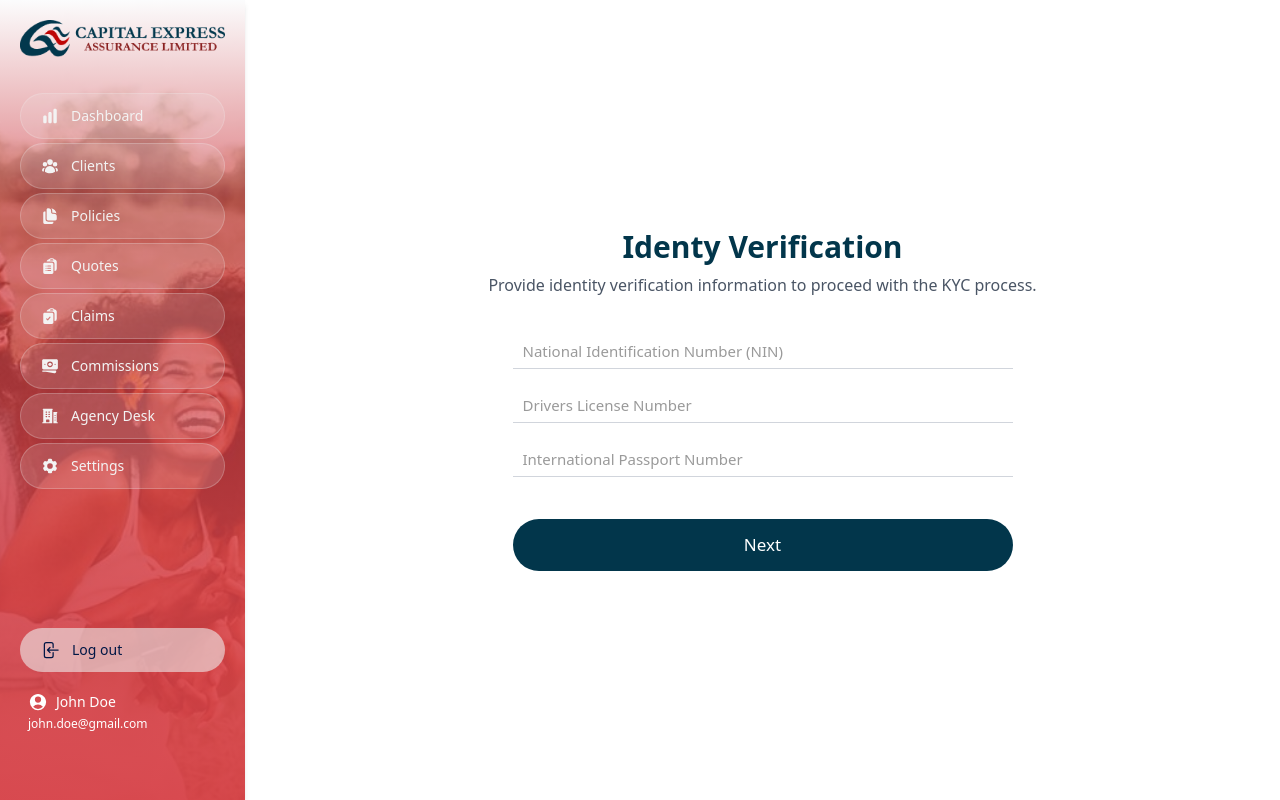
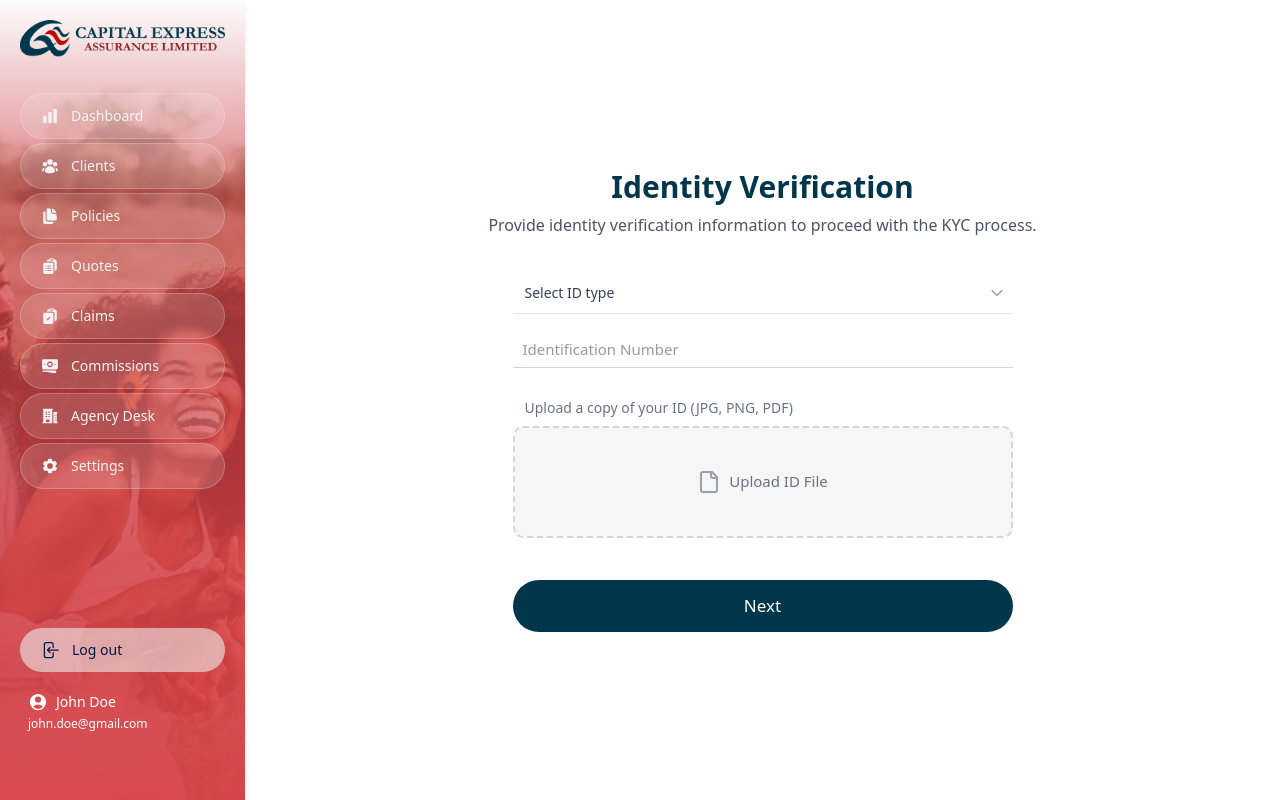
Before and after one commit to Obaitan/capex-agent-portal, a Next.js app: page /kyc/identity-verification in a window 1280 px wide. Built offline with nearby package versions, Linux system fonts and the light colour scheme.

Commit message:
Update identity verification component.

```diff
--- a/src/app/(user)/quotes/create/page.tsx
+++ b/src/app/(user)/quotes/create/page.tsx
@@ -4,7 +4,6 @@ import { useRouter } from 'next/navigation';
 import { GenericButton } from '@/components/general/Button';
 import { useTransition, useState } from 'react';
 import { useForm } from 'react-hook-form';
-import Link from 'next/link';
 import validator from 'validator';
 import { CreateQuoteForm } from '@/types';
 import { Loader2 } from 'lucide-react';
--- a/src/app/kyc/identity-verification/page.tsx
+++ b/src/app/kyc/identity-verification/page.tsx
@@ -4,7 +4,8 @@ import { useRouter } from 'next/navigation';
 import { GenericButton } from '@/components/general/Button';
 import { useTransition, useState } from 'react';
 import { useForm } from 'react-hook-form';
-import { Loader2 } from 'lucide-react';
+import { File, Loader2 } from 'lucide-react';
+import Select from '@/components/general/Select';
 
 export default function IdentityVerificationPage() {
   const [isPending, startTransition] = useTransition();
@@ -12,16 +13,20 @@ export default function IdentityVerificationPage() {
     nin: string;
     driversLicenseNumber: string;
     passportNumber: string;
+    id: string;
+    idFile: File | null;
   }>({
     nin: '',
     driversLicenseNumber: '',
     passportNumber: '',
+    id: '',
+    idFile: null,
   });
 
   const {
     register,
     handleSubmit,
-    formState: { errors },
+    // formState: { errors },
   } = useForm({
     defaultValues: verificationData,
   });
@@ -40,7 +45,7 @@ export default function IdentityVerificationPage() {
       <div className="flex flex-col items-center gap-9">
         <div className="text-center space-y-2">
           <p className="text-[#02364B] font-semibold text-2xl md:text-3xl">
-            Identy Verification
+            Identity Verification
           </p>
           <p className="text-gray-600">
             Provide identity verification information to proceed with the KYC
@@ -53,44 +58,43 @@ export default function IdentityVerificationPage() {
           className="grid grid-cols-1 gap-8 place-content-center w-full md:w-[500px]"
         >
           <div className="flex flex-col items-center gap-[18px] w-full text-[15px]">
+            <Select
+              options={[
+                { label: 'National Identification Number (NIN)', value: 'nin' },
+                { label: 'Drivers License Number', value: "driver's license" },
+                { label: 'International Passport Number', value: 'passport' },
+              ]}
+              selectedValue=""
+              placeholder="Select ID type"
+              onChange={() => {}}
+            />
             <div className="grid grid-cols-1 gap-x-10 gap-y-[18px] w-full">
               <div className="flex flex-col gap-1 w-full">
                 <input
-                  placeholder="National Identification Number (NIN)"
+                  placeholder="Identification Number"
                   className="border-b border-b-gray-300 w-full px-2.5 h-9
                   placeholder:text-[#9a9a9a] text-gray-700 placeholder:font-light
                   outline-0 focus:border-b-2 focus:border-b-blue-900"
-                  {...register('nin', {
-                    required: 'NIN is required',
+                  {...register('id', {
+                    required: 'Identification Number is required',
                   })}
                 />
               </div>
             </div>
-            <div className="grid grid-cols-1 gap-x-10 gap-y-[18px] w-full">
-              <div className="flex flex-col gap-1 w-full">
-                <input
-                  placeholder="Drivers License Number"
-                  className="border-b border-b-gray-300 w-full px-2.5 h-9
-                  placeholder:text-[#9a9a9a] text-gray-700 placeholder:font-light
-                  outline-0 focus:border-b-2 focus:border-b-blue-900"
-                  {...register('driversLicenseNumber', {
-                    required: 'Drivers License Number is required',
-                  })}
-                />
-              </div>
-            </div>
-            <div className="grid grid-cols-1 gap-x-10 gap-y-[18px] w-full">
-              <div className="flex flex-col gap-1 w-full">
-                <input
-                  placeholder="International Passport Number"
-                  className="border-b border-b-gray-300 w-full px-2.5 h-9
-                  placeholder:text-[#9a9a9a] text-gray-700 placeholder:font-light
-                  outline-0 focus:border-b-2 focus:border-b-blue-900"
-                  {...register('passportNumber', {
-                    required: 'International Passport Number is required',
-                  })}
-                />
-              </div>
+
+            <div className="w-full mt-3">
+              <p className="text-gray-500 font-medium text-sm mb-2 px-3">
+                Upload a copy of your ID (JPG, PNG, PDF)
+              </p>
+
+              <label
+                htmlFor="id"
+                className="bg-[#f6f6f6] w-full h-28 p-3 cursor-pointer rounded-lg border-2 border-dashed border-gray-300 flex justify-center items-center gap-2 text-gray-600 hover:border-primary focus-within:ring-2 focus-within:primary transition"
+              >
+                <File className="h-6 w-6 text-gray-400" />
+                <span className="text-gray-500">Upload ID File</span>
+                <input type="file" name="id" id="id" className="hidden" />
+              </label>
             </div>
 
             <GenericButton
--- a/src/app/kyc/next-of-kin/page.tsx
+++ b/src/app/kyc/next-of-kin/page.tsx
@@ -4,9 +4,7 @@ import { useRouter } from 'next/navigation';
 import { GenericButton } from '@/components/general/Button';
 import { useTransition, useState } from 'react';
 import { useForm } from 'react-hook-form';
-import Link from 'next/link';
 import validator from 'validator';
-import { SignupData } from '@/types';
 import { Loader2 } from 'lucide-react';
 import Select from '@/components/general/Select';
 
```
